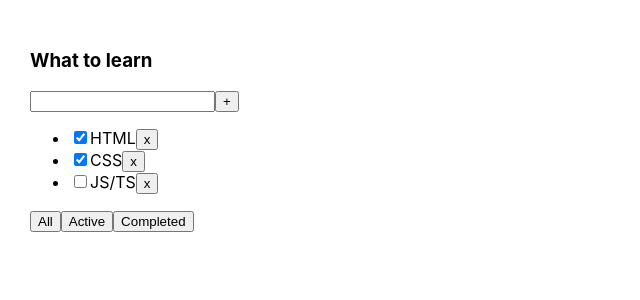
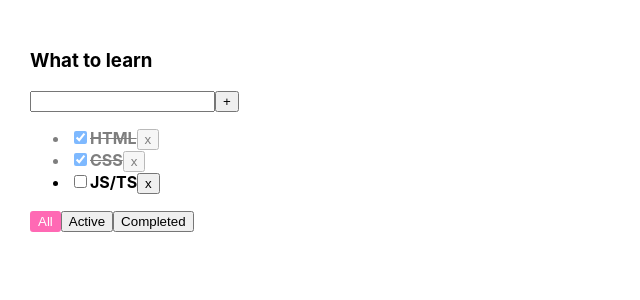
Before and after one commit to igor-minaev/todolist-ts, a React (Create React App) app: page / in a window 1280 px wide. Shown: the top 300 px of the page, without its empty margins (0-640 px from the left). Built offline with nearby package versions, Linux system fonts and the light colour scheme.

Commit message:
Lesson 4

```diff
--- a/src/App.css
+++ b/src/App.css
@@ -1,8 +1,29 @@
 .App {
-  padding: 30px;
-  display: flex;
+    padding: 30px;
+    display: flex;
 }
 
 .App > div {
-  margin-right: 50px;
+    margin-right: 50px;
 }
+
+.done {
+    text-decoration: line-through;
+    opacity: 0.5;
+}
+
+.task {
+    font-weight: bold;
+}
+
+.btn-active {
+    color: white;
+    background-color: hotpink;
+    border: 2px solid hotpink;
+    border-radius: 3px;
+}
+
+.input-error {
+    border: 2px solid red;
+    outline: none;
+}
--- a/src/App.tsx
+++ b/src/App.tsx
@@ -32,7 +32,11 @@
         setTasks([newTask, ...tasks])
     }
 
-    const getFilteredTasksForRender = () => {
+    const changeTaskStatus = (taskId: string, isDone: boolean) => {
+        setTasks(tasks.map(t => t.id === taskId ? {...t, isDone} : t))
+    }
+
+    const getFilteredTasksForRender = (tasks: Array<TaskType>, filter: FilterValuesType): Array<TaskType> => {
         switch (filter) {
             case "active":
                 return tasks.filter(t => !t.isDone)
@@ -44,16 +48,18 @@
     }
 
 
-    const filteredTasksForRender: Array<TaskType> = getFilteredTasksForRender()
+    const filteredTasksForRender: Array<TaskType> = getFilteredTasksForRender(tasks, filter)
 
     return (
         <div className="App">
             <TodoList
                 title={todoListTitle}
+                filter={filter}
                 tasks={filteredTasksForRender}
                 removeTask={removeTask}
                 changeFilter={changeFilter}
-                addTask={addTask}/>
+                addTask={addTask}
+                changeTaskStatus={changeTaskStatus}/>
         </div>
     );
 }
--- a/src/TodoList.tsx
+++ b/src/TodoList.tsx
@@ -1,12 +1,14 @@
-import React, {ChangeEvent, FC, useRef, useState, KeyboardEvent} from 'react';
+import React, {ChangeEvent, FC, useState, KeyboardEvent} from 'react';
 import {FilterValuesType} from "./App";
 
 type TodoListPropsType = {
     title: string
+    filter: FilterValuesType
     tasks: Array<TaskType>
     removeTask: (taskId: string) => void
     changeFilter: (filter: FilterValuesType) => void
     addTask: (title: string) => void
+    changeTaskStatus: (taskId: string, isDone: boolean) => void
 }
 
 export type TaskType = {
@@ -16,16 +18,19 @@
 }
 
 const TodoList: FC<TodoListPropsType> = (props) => {
-    const [title, setTitle] = useState('')
+    const [title, setTitle] = useState<string>('')
+    const [error, setError] = useState<boolean>(false)
 
-    /*const ref = useRef<HTMLInputElement>(null)*/
 
     const tasksItems = props.tasks.length ?
         props.tasks.map((task) => {
             const removeTask = () => props.removeTask(task.id)
+            const changeTaskStatus = (e: ChangeEvent<HTMLInputElement>) => props.changeTaskStatus(task.id, e.currentTarget.checked)
+            const taskClass = task.isDone ? 'task done' : 'task'
+
             return (
-                <li key={task.id}>
-                    <input type="checkbox" checked={task.isDone}/>
+                <li key={task.id} className={taskClass}>
+                    <input type="checkbox" onChange={changeTaskStatus} checked={task.isDone}/>
                     <span>{task.title}</span>
                     <button onClick={removeTask}>x</button>
                 </li>
@@ -34,43 +39,49 @@
         : <span>Your tasks list is empty!</span>
 
     const addTask = () => {
-        props.addTask(title)
+        const trimmedTitle = title.trim()
+        if (trimmedTitle !== '') {
+            props.addTask(trimmedTitle)
+        } else {
+            setError(true)
+        }
         setTitle('')
     }
 
-    const onChangeHandler = (e: ChangeEvent<HTMLInputElement>) => setTitle(e.currentTarget.value)
+    const onChangeHandler = (e: ChangeEvent<HTMLInputElement>) => {
+        error && setError(false)
+        setTitle(e.currentTarget.value)
+    }
     const onKeyDownHandler = (e: KeyboardEvent<HTMLInputElement>) => e.key === 'Enter' && addTask()
 
-    /*const onClickHandlerAll = () => props.changeFilter("all")
-    const onClickHandlerActive = () => props.changeFilter("active")
-    const onClickHandlerCompleted = () => props.changeFilter("completed")*/
 
     const handlerCreator = (filter: FilterValuesType) => () => props.changeFilter(filter)
+    const errorMessage = error && <p style={{color: 'red', fontWeight: 'bold', margin: '0'}}>Title is required</p>
+    const inputErrorClass = error ? 'input-error' : ''
 
 
     return (
         <div>
             <h3>{props.title}</h3>
             <div>
-                <input value={title} onChange={onChangeHandler}
+                <input className={inputErrorClass} value={title} onChange={onChangeHandler}
                        onKeyDown={onKeyDownHandler}
                 />
                 <button onClick={addTask}>+</button>
-                {/*<input ref={ref}/>
-                <button onClick={() => {
-                    if (ref.current) {
-                        ref.current && props.addTask(ref.current.value)
-                        ref.current.value = ''
-                    }
-                }}>+</button>*/}
+                {errorMessage}
             </div>
             <ul>
                 {tasksItems}
             </ul>
             <div>
-                <button onClick={handlerCreator('all')}>All</button>
-                <button onClick={handlerCreator('active')}>Active</button>
-                <button onClick={handlerCreator('completed')}>Completed</button>
+                <button className={props.filter === 'all' ? 'btn-active' : ''} onClick={handlerCreator('all')}>All
+                </button>
+                <button className={props.filter === 'active' ? 'btn-active' : ''}
+                        onClick={handlerCreator('active')}>Active
+                </button>
+                <button className={props.filter === 'completed' ? 'btn-active' : ''}
+                        onClick={handlerCreator('completed')}>Completed
+                </button>
             </div>
         </div>
     );
```
